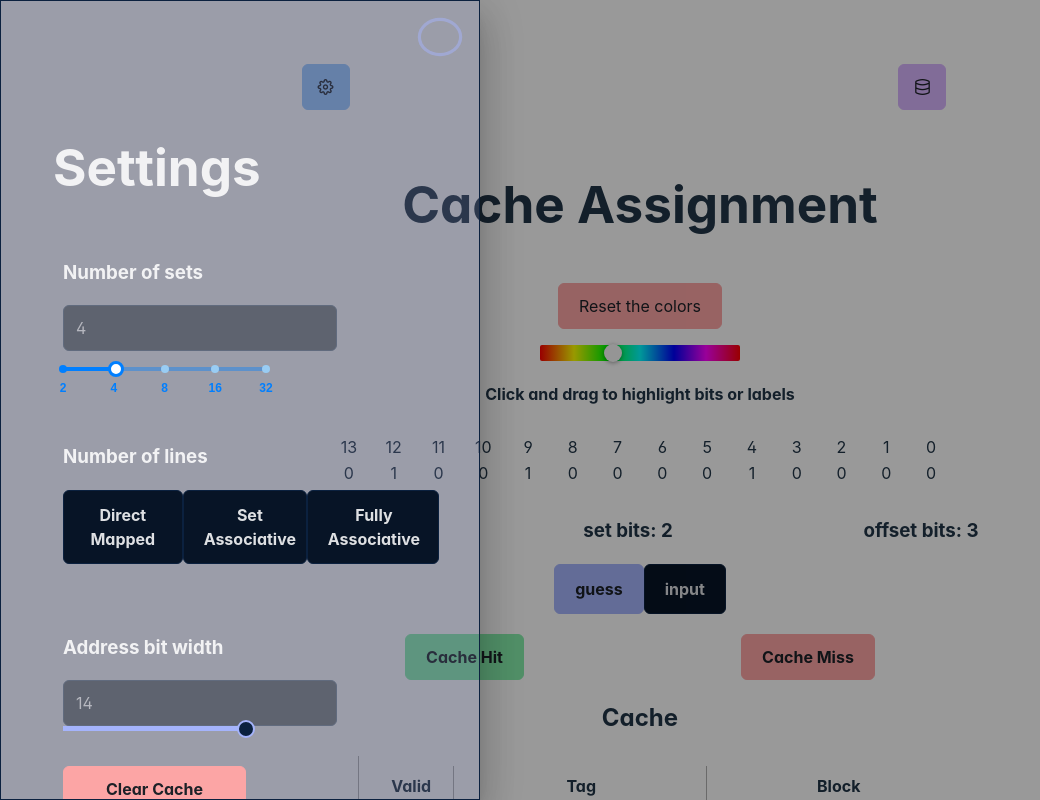
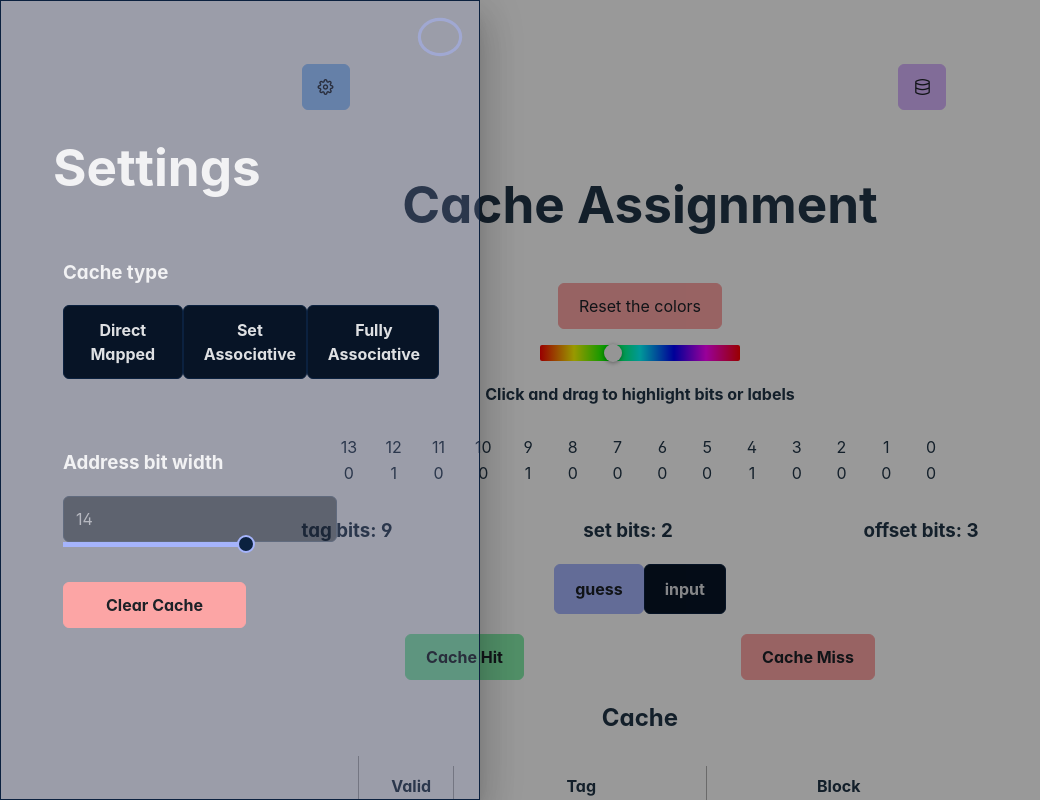
Before and after one commit to MahmoodSeoud/cache-hit-miss, a React (Vite) app: page / in a window 1280 px wide. Both pictures are taken after a click on the button 325 px from the left and 87 px from the top of the page. Shown: the top 800 px of the page, without its empty margins (0-1040 px from the left). Built offline with nearby package versions, Linux system fonts and the light colour scheme.

Commit message:
settings remap wip

```diff
--- a/src/components/Settings/Settings.tsx
+++ b/src/components/Settings/Settings.tsx
@@ -12,6 +12,24 @@ import './Settings.css';
 import 'primeicons/primeicons.css';
 import { Cache } from "../../App";
 
+/**
+ * Enumeration for cache associativity types.
+ * @readonly
+ * @enum {number}
+ */
+const CacheAssociativity = {
+    /** Direct Mapped Cache */
+    DirectMapped: 0,
+    /** Set Associative Cache */
+    SetAssociative: 1,
+    /** Fully Associative Cache */
+    FullyAssociative: 2,
+} as const;
+
+interface CacheTypeOption {
+    label: string;
+    value: number;
+}
 
 interface SettingsProps {
     assignmentType: string;
@@ -23,10 +41,19 @@ interface SettingsProps {
     setCacheShouldBeCold: React.Dispatch<SetStateAction<boolean>>;
 }
 
-interface CacheTypeOption {
-    label: string;
-    value: string;
-}
+/**
+ * Array of options for cache associativity types.
+ * Each option is an object with a `label` and a `value`.
+ * `label` is a string that describes the cache associativity type.
+ * `value` is a number that represents the cache associativity type.
+ * @type {CacheTypeOption[]}
+ */
+const cacheOptions: CacheTypeOption[] = [
+    { label: 'Direct Mapped', value: 0 },
+    { label: 'Set Associative', value: 1 },
+    { label: 'Fully Associative', value: 2 }
+];
+
 
 export default function Settings({
     addressBitWidth,
@@ -38,15 +65,7 @@ export default function Settings({
 
 }: SettingsProps) {
     const [showSettings, setShowSettings] = useState<boolean>(false);
-    const [value, setValue] = useState<CacheTypeOption>();
-    const [setAssociativityIsAcitve, setSetAssociativityIsAcitve] = useState<boolean>(false);
-
-
-    const lineOptions: CacheTypeOption[] = [
-        { label: 'Direct Mapped', value: 'directmapped' },
-        { label: 'Set Associative', value: 'setassociative' },
-        { label: 'Fully Associative', value: 'fullyassociative' }
-    ];
+    const [cacheAssociativity, setCacheAssociativity] = useState<CacheTypeOption>(cacheOptions[0]);
 
     function handleSetState(value: number | number[]): void {
 
@@ -72,32 +91,29 @@ export default function Settings({
         });
     }
 
-    function handleSetCacheType(cacheType: string) {
-        if (cacheType === 'directmapped') {
+    function handleSetCacheType(cacheType: number) {
+        if (cacheType === 0) {
             setCache((prevState: Cache) => {
                 let newCache: Cache = { ...prevState };
                 newCache.linesPerSet = 1;
                 return newCache;
             });
-            setSetAssociativityIsAcitve(false);
         }
-        else if (cacheType === 'fullyassociative') {
+        else if (cacheType === 1) {
+            setCache((prevState: Cache) => {
+                let newCache: Cache = { ...prevState };
+                newCache.linesPerSet = 2;
+                return newCache;
+            });
+        } else if (cacheType === 2) {
             setCache((prevState: Cache) => {
                 let newCache: Cache = { ...prevState };
                 newCache.numSets = 1;
                 return newCache;
             });
-            setSetAssociativityIsAcitve(false);
-        } else if (cacheType === 'setassociative') {
-            setSetAssociativityIsAcitve(true);
-            setCache((prevState: Cache) => {
-                let newCache: Cache = { ...prevState };
-                newCache.linesPerSet = 2;
-                return newCache;
-            });
         }
 
-        setValue({ label: cacheType, value: cacheType });
+        setCacheAssociativity(cacheOptions[cacheType]);
     }
 
 
@@ -118,6 +134,19 @@ export default function Settings({
                     <div className="card flex justify-content-center" >
                         <h1>Settings</h1>
 
+
+
+                        <div className="input-card">
+                            <h3>Cache type</h3>
+                            <SelectButton
+                                value={cacheAssociativity.value.toString()}
+                                onChange={(e: SelectButtonChangeEvent) => handleSetCacheType(e.value)}
+                                style={{ width: 'fit-content', display: 'flex', marginBottom: '1rem' }}
+                                options={cacheOptions}
+                            />
+
+
+                        {cacheAssociativity.value === 0 || cacheAssociativity.value === 1 && (
                             <div className="input-card">
                                 <h3>Number of sets</h3>
                                 <InputNumber
@@ -131,17 +160,11 @@ export default function Settings({
                                     value={numSets}
                                 />
                             </div>
+                        )}
 
-                        <div className="input-card">
+                            {cacheAssociativity.value === 1 && (
+                                <>
                                     <h3>Number of lines</h3>
-                            <SelectButton
-                                value={value}
-                                onChange={(e: SelectButtonChangeEvent) => handleSetCacheType(e.value)}
-                                style={{ width: 'fit-content', display: 'flex', marginBottom: '1rem' }}
-                                options={lineOptions}
-                            />
-                            {setAssociativityIsAcitve && (
-                                <>
                                     <InputNumber
                                         defaultValue={2}
                                         value={linesPerSet}
@@ -156,6 +179,7 @@ export default function Settings({
                                 </>
                             )}
                         </div>
+
 
                         <div className="input-card">
                             <h3>Address bit width</h3>
```
Lines whose indentation alone changed are shown as unchanged.
